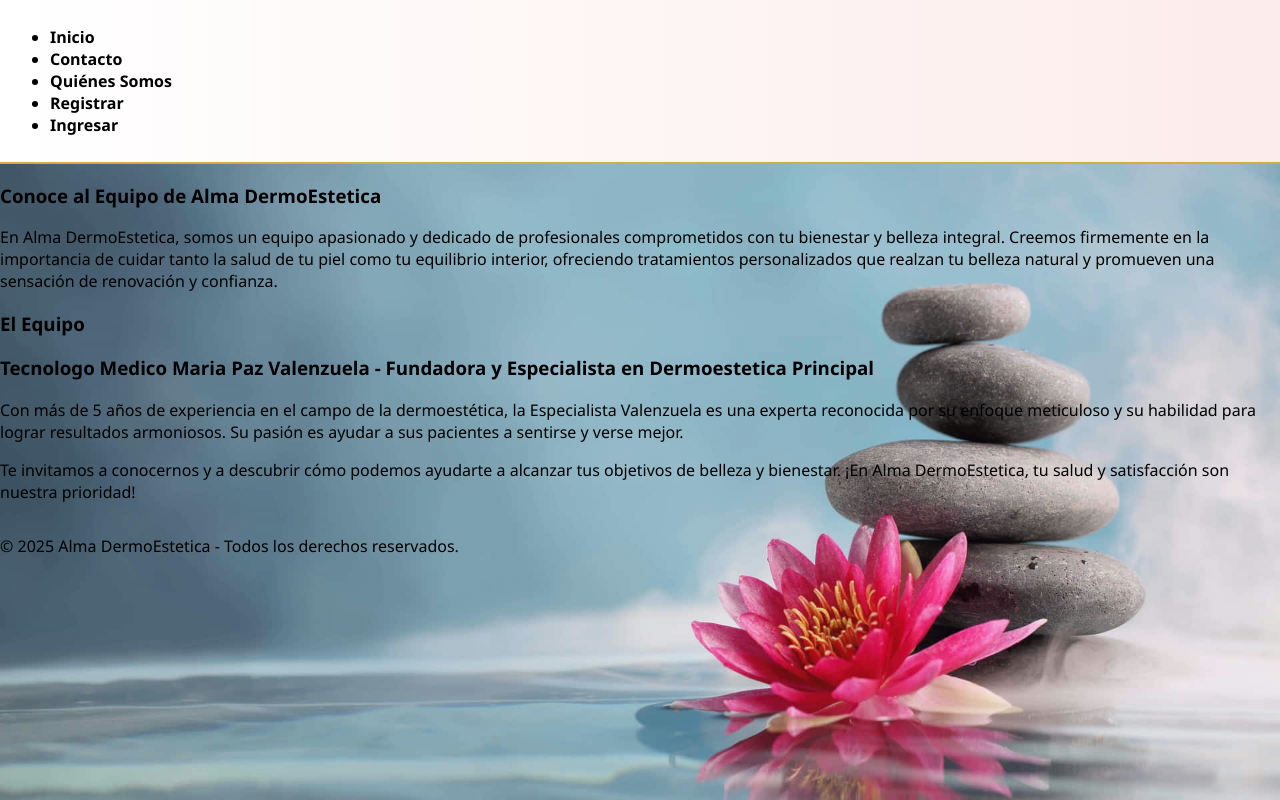
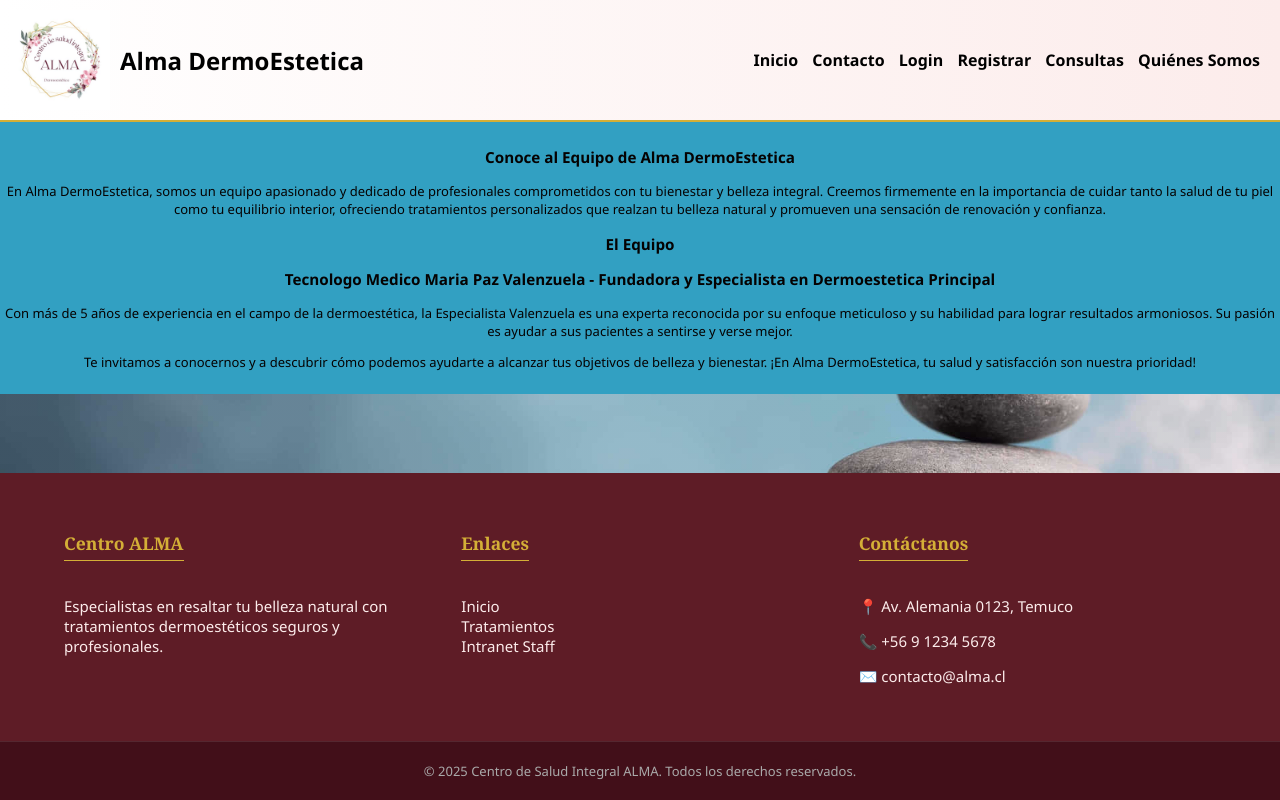
Before and after one commit to WladimirSuazoPalma/ProyectoAlma, a PHP site: page /quienes-somos.html in a window 1280 px wide. Run offline with PHP 8.4, Linux system fonts and the light colour scheme.

Commit message:
Cambios a quienes somos 	modified:   Alma.html 	modified:   consultar.html 	modified:   estiloHome.css 	modified:   quienes-somos.html

```diff
--- a/Alma.html
+++ b/Alma.html
@@ -17,7 +17,7 @@
                     <a href="contacto.html">Contacto </a>
                     <a href="login.html">Login</a>
                     <a href="registrar.html">Registrar </a>
-                    <a href="consultar.html">Consultas </a>
+                    <a href="consultar.php">Consultas </a>
                     <a href="quienes-somos.html">Quiénes Somos</a>
             </nav>
         </header>
--- a/consultar.html
+++ b/consultar.html
@@ -78,13 +78,14 @@
     </div>
 
     <script>
-        // Funcionalidad para cancelar citas
+
         document.querySelectorAll('.boton-cancelar').forEach(boton => {
             boton.addEventListener('click', function() {
                 const citaID = this.getAttribute('data-cita-id');
 
                 if (confirm('¿Estás seguro de que deseas cancelar esta cita?')) {
-                    // Llamada AJAX para cancelar
+
+
                     fetch('cancelar_cita.php', {
                         method: 'POST',
                         headers: {
--- a/estiloHome.css
+++ b/estiloHome.css
@@ -558,7 +558,7 @@ body.fondo-dashboard {
     margin: 0;
 }
 
-/* RESPONSIVE GENERAL */
+
 @media (max-width: 768px) {
     .seccion-contacto-dividida {
         flex-direction: column;
@@ -571,3 +571,14 @@ body.fondo-dashboard {
         font-size: 2.2em;
     }
 }
+
+
+
+.contenido-pagina{
+    background-color: #32a0c2;
+    text-align: center;
+    padding: 10px 0;
+    font-size: 13px;
+    color: #050202;
+
+}
--- a/quienes-somos.html
+++ b/quienes-somos.html
@@ -8,16 +8,19 @@
 </head>
 <body>
     <header>
-        <nav>
-            <ul>
-                <li><a href="Alma.html">Inicio</a></li>
-                <li><a href="contacto.html">Contacto</a></li>
-                <li><a href="quienes-somos.html" class="active">Quiénes Somos</a></li>
-                <li><a href="registrar.html">Registrar</a></li>
-                <li><a href="login.html">Ingresar </a></li>
-            </ul>
-        </nav>
-    </header>
+            <div class="logo">
+                <img src="img/logo1.jpg" alt="logo de la compañia">
+                <h2 class="nombre-empresa">Alma DermoEstetica</h2>
+            </div>
+            <nav>
+                    <a href="Alma.html">Inicio </a>
+                    <a href="contacto.html">Contacto </a>
+                    <a href="login.html">Login</a>
+                    <a href="registrar.html">Registrar </a>
+                    <a href="consultar.php">Consultas </a>
+                    <a href="quienes-somos.html">Quiénes Somos</a>
+            </nav>
+        </header>
 
     <main>
         <section class="contenido-pagina">
@@ -73,9 +76,36 @@
 
 
 </body>
-    <footer>
-        <p>© <span id="currentYear"></span> Alma DermoEstetica - Todos los derechos reservados.</p>
-    </footer>
+    <footer class="footer-alma">
+            <div class="contenedor-footer">
+
+                <div class="columna-footer">
+                    <h3>Centro ALMA</h3>
+                    <p>Especialistas en resaltar tu belleza natural con tratamientos dermoestéticos seguros y profesionales.</p>
+                </div>
+
+                <div class="columna-footer">
+                    <h3>Enlaces</h3>
+                    <ul class="lista-footer">
+                        <li><a href="Alma.html">Inicio</a></li>
+                        <li><a href="#">Tratamientos</a></li>
+                        <li><a href="login.html">Intranet Staff</a></li>
+                    </ul>
+                </div>
+                <!-- Los iconos de ✉️  📞 y 📍 son mis iconos agregados a mano, no es IA porfavor leer esto -->
+                <div class="columna-footer">
+                    <h3>Contáctanos</h3>
+                    <p>📍 Av. Alemania 0123, Temuco</p>
+                    <p>📞 +56 9 1234 5678</p>
+                    <p>✉️ contacto@alma.cl</p>
+                </div>
+
+            </div>
+
+            <div class="barra-copyright">
+                <p>&copy; 2025 Centro de Salud Integral ALMA. Todos los derechos reservados.</p>
+            </div>
+        </footer>
         <script>
         if (document.getElementById('currentYear')) {
             document.getElementById('currentYear').textContent = new Date().getFullYear();
```
